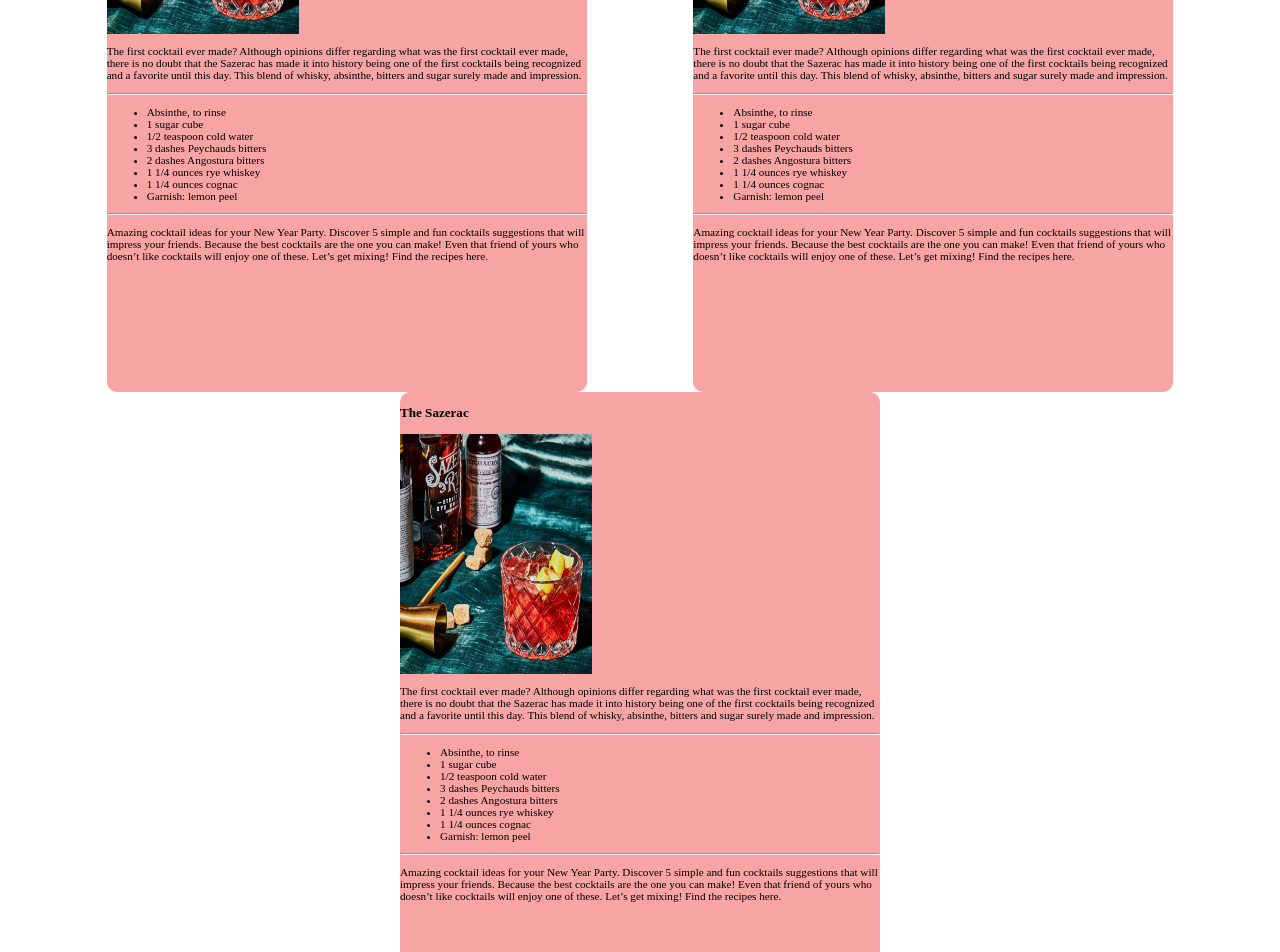
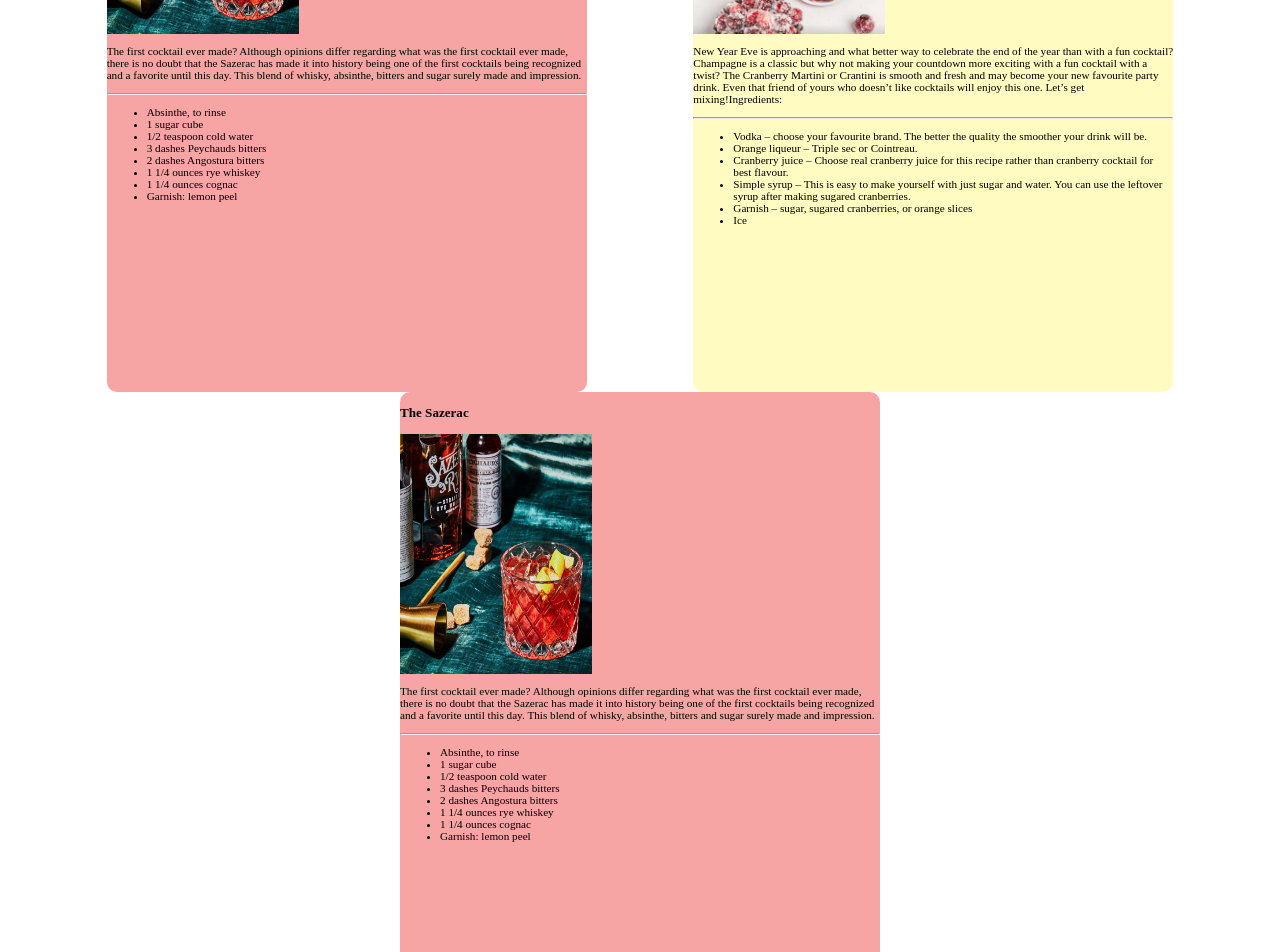
Before and after one commit to natcaze/Project3_client, a React (Create React App) app: page /article/all-articles in a window 1280 px wide. Shown: the part 320-1272 px from the top of the page. Built offline with nearby package versions, Linux system fonts and the light colour scheme.

Commit message:
articles  and homePage styling update

```diff
--- a/src/pages/Articles.jsx
+++ b/src/pages/Articles.jsx
@@ -2,6 +2,7 @@ import React from 'react'
 import { StyledCard } from '../components/styled/Card.styled'
 import {StyledPositionCard} from '../components/styled/PositionCard.styled'
 import sazerac from "../assets/sazerac.png";
+import crantini from "../assets/crantini.png";
 
 function ArticlesPage() {
   return (
@@ -12,7 +13,9 @@ function ArticlesPage() {
         <div>
         <img src={sazerac} alt="Sazerac" />
         </div>
-        <p>The first cocktail ever made? Although opinions differ regarding what was the first cocktail ever made, there is no doubt that the Sazerac has made it into history being one of the first cocktails being recognized and a favorite until this day. This blend of whisky, absinthe, bitters and sugar surely made and impression.</p>
+        <p>The first cocktail ever made? Although opinions differ regarding what was the first cocktail ever made,
+         there is no doubt that the Sazerac has made it into history being one of the first cocktails being recognized
+          and a favorite until this day. This blend of whisky, absinthe, bitters and sugar surely made and impression.</p>
         <hr/>
         <ul>
           <li>Absinthe, to rinse</li>
@@ -24,8 +27,26 @@ function ArticlesPage() {
           <li>1 1/4 ounces cognac</li>
           <li>Garnish: lemon peel</li>
         </ul>
+      </StyledCard>
+      <StyledCard>
+        <h3>Cranberry Martini (Crantini)</h3>
+        <div>
+        <img src={crantini} alt="Crantini" />
+        </div>
+        <p>New Year Eve is approaching and what better way to celebrate the end of the year than with a fun cocktail?
+        Champagne is a classic but why not making your countdown more exciting with a fun cocktail with a twist? The
+        Cranberry Martini or Crantini is smooth and fresh and may become your new favourite party drink. Even that
+        friend of yours who doesn’t like cocktails will enjoy this one. Let’s get mixing!Ingredients:</p>
         <hr/>
-        <p>Amazing cocktail ideas for your New Year Party. Discover 5 simple and fun cocktails suggestions that will impress your friends. Because the best cocktails are the one you can make! Even that friend of yours who doesn’t like cocktails will enjoy one of these. Let’s get mixing! Find the recipes here.</p>
+        <ul>
+          <li>Vodka – choose your favourite brand. The better the quality the smoother your drink will be.</li>
+          <li>Orange liqueur – Triple sec or Cointreau.</li>
+          <li>Cranberry juice – Choose real cranberry juice for this recipe rather than cranberry cocktail for best flavour.</li>
+          <li>Simple syrup – This is easy to make yourself with just sugar and water. You can use the leftover syrup after
+           making sugared cranberries.</li>
+          <li>Garnish – sugar, sugared cranberries, or orange slices</li>
+          <li>Ice</li>
+        </ul>
       </StyledCard>
       <StyledCard primary>
         <h3>The Sazerac</h3>
@@ -44,29 +65,7 @@ function ArticlesPage() {
           <li>1 1/4 ounces cognac</li>
           <li>Garnish: lemon peel</li>
         </ul>
-        <hr/>
-        <p>Amazing cocktail ideas for your New Year Party. Discover 5 simple and fun cocktails suggestions that will impress your friends. Because the best cocktails are the one you can make! Even that friend of yours who doesn’t like cocktails will enjoy one of these. Let’s get mixing! Find the recipes here.</p>
-      </StyledCard>
-      <StyledCard primary>
-        <h3>The Sazerac</h3>
-        <div>
-        <img src={sazerac} alt="Sazerac" />
-        </div>
-        <p>The first cocktail ever made? Although opinions differ regarding what was the first cocktail ever made, there is no doubt that the Sazerac has made it into history being one of the first cocktails being recognized and a favorite until this day. This blend of whisky, absinthe, bitters and sugar surely made and impression.</p>
-        <hr/>
-        <ul>
-          <li>Absinthe, to rinse</li>
-          <li>1 sugar cube</li>
-          <li>1/2 teaspoon cold water</li>
-          <li>3 dashes Peychauds bitters</li>
-          <li>2 dashes Angostura bitters</li>
-          <li>1 1/4 ounces rye whiskey</li>
-          <li>1 1/4 ounces cognac</li>
-          <li>Garnish: lemon peel</li>
-        </ul>
-        <hr/>
-        <p>Amazing cocktail ideas for your New Year Party. Discover 5 simple and fun cocktails suggestions that will impress your friends. Because the best cocktails are the one you can make! Even that friend of yours who doesn’t like cocktails will enjoy one of these. Let’s get mixing! Find the recipes here.</p>
-      </StyledCard>
+        </StyledCard>
      </StyledPositionCard>
     </div>
 
--- a/src/pages/CreateArticle.jsx
+++ b/src/pages/CreateArticle.jsx
@@ -1,27 +1,27 @@
 import React from "react";
 import { useState } from 'react';
-import axios from 'axios';
-import { useParams } from 'react-router-dom';
+import axios from 'axios'
+import { useNavigate } from 'react-router-dom';
 
-function CreateArticle(props) {
+function CreateArticle() {
   const [title, setTitle] = useState('');
   const [subTitle, setSubTitle] = useState('');
   const [image, setImage] = useState('');
   const [description, setDescription] = useState('');
-
-  const { userId } = useParams();
 
   const handleTitle = (e) => setTitle(e.target.value);
   const handleSubTitle = (e) => setSubTitle (e.target.value);
   const handleDescription = (e) => setDescription(e.target.value);
   const handleImage = (e) => setImage(e.target.value);
 
+  const navigate = useNavigate();
+
   const handleSubmit = async (e) => {
     e.preventDefault();
     try {
       const storedToken = localStorage.getItem('authToken');
 
-      await axios.post(`${process.env.REACT_APP_API_URL}/user/create-article/${userId}`, { title, subTitle, image, description },
+      await axios.post(`${process.env.REACT_APP_API_URL}/article/create-article`, { title, subTitle, image, description },
       { headers: { Authorization: `Bearer ${storedToken}` }});
 
       setTitle('');
@@ -29,7 +29,7 @@ function CreateArticle(props) {
       setImage('');
       setDescription('');
 
-      props.refreshArticles();
+      navigate(`/user/creations`);
     } catch (error) {
       console.log(error);
     }
--- a/src/pages/Creations.jsx
+++ b/src/pages/Creations.jsx
@@ -7,7 +7,7 @@ function Creations() {
       <form action="/user/create-cocktail">
         <button type="submit">ADD COCKTAIL</button>
       </form>
-      <form action="/user/create-article">
+      <form action="/article/create-article">
         <button type="submit">ADD ARTICLE</button>
       </form>
     </div>
--- a/src/pages/Home.jsx
+++ b/src/pages/Home.jsx
@@ -1,27 +1,29 @@
 import React from 'react'
 import Cocktail from './Cocktail'
 import {StyledButton} from '../components/styled/Button.styled'
+import {StyledPositionHome} from '../components/styled/PositionHome.styled'
 import styled from "styled-components";
 import home from "../assets/home.png";
-/* import {StyledPosition} from '../components/styled/Position.styled' */
+
 
 function HomePage() {
   return (
-/*     <StyledPosition> */
-<div>
+    <div>
+    <StyledPositionHome>
       <StyledBackground>
+      <div>
         <span>TELL US WHAT INGREDIENTS YOU HAVE IN YOUR FRIDGE OR LIKE THE MOST AND WILL TELL YOU WHAT DO YOU WILL TRY</span>
         <div>
         <StyledButton onClick={<Cocktail/>}><p>CHOOSE A DRINK</p></StyledButton>
         <StyledButton primary onClick={<Cocktail/>}><p>RANDOM DRINK</p></StyledButton>
         </div>
+        </div>
       </StyledBackground>
       <div>
         <img className="imgHome" src={home} alt="" />
       </div>
-
-</div>
-/*     </StyledPosition> */
+      </StyledPositionHome>
+    </div>
   )
 }
 
@@ -35,7 +37,7 @@ text-align: center;
 span{
   color:white;
   font-size: 1.5rem;
-  margin-left: ;
+  margin-left:0;
 }
 
 div{
```
Also changed, not shown: src/assets/crantini.png (added), src/components/Articles.jsx (deleted), src/components/styled/PositionHome.styled.jsx (renamed from src/components/styled/PositionHome.jsx).
